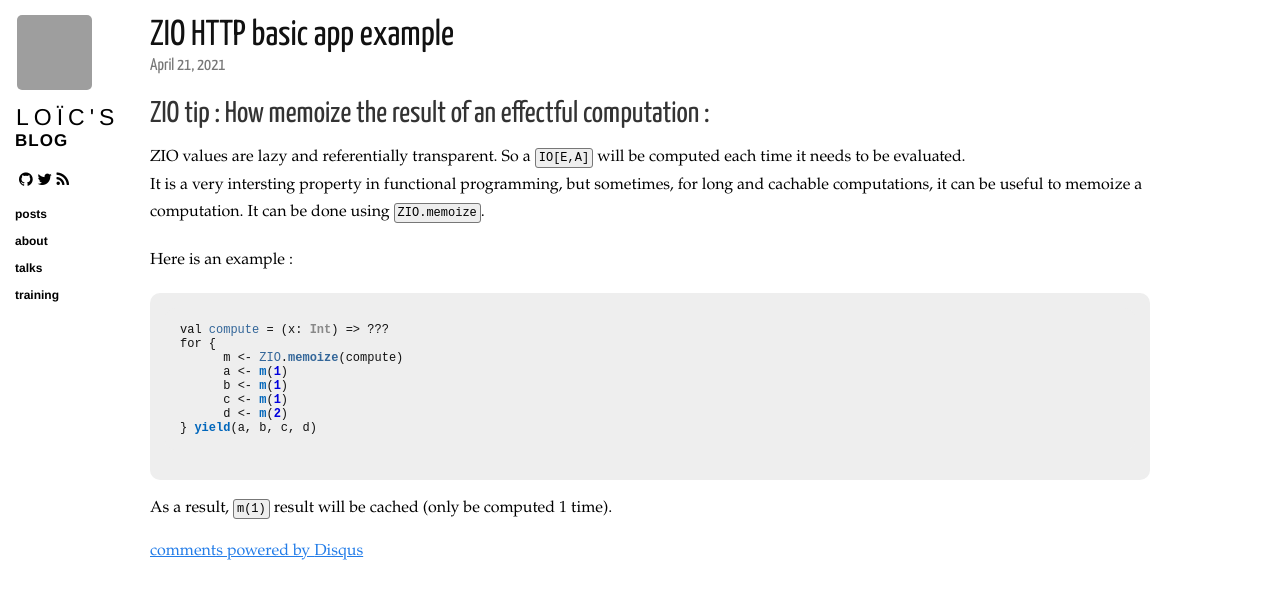
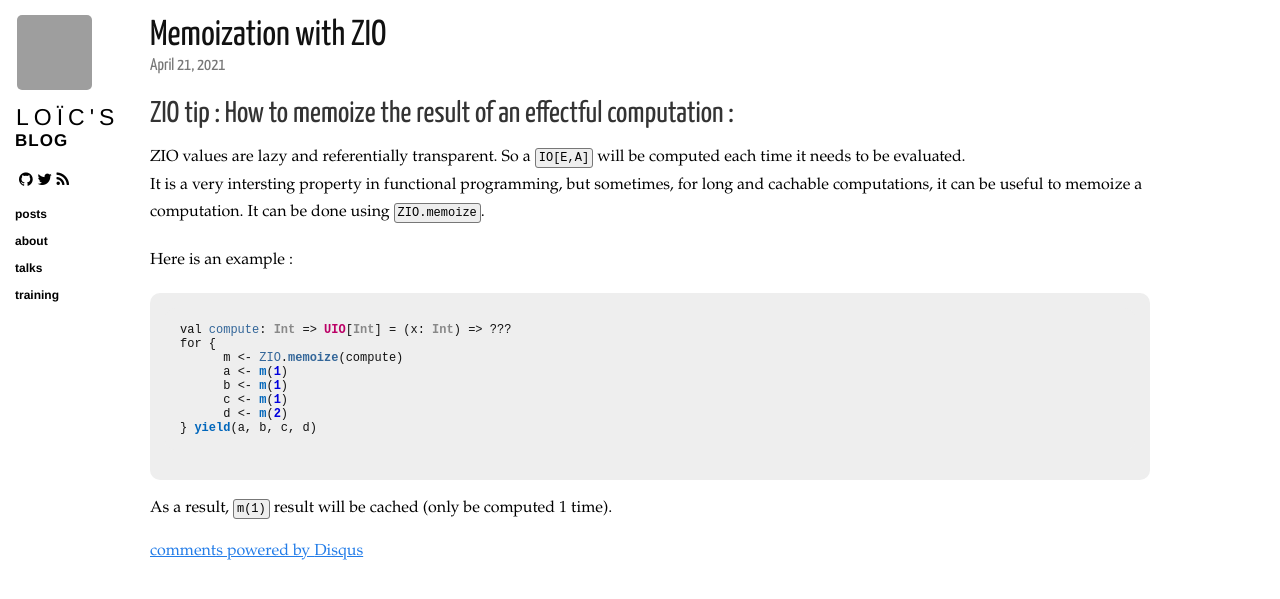
Before and after one commit to loicdescotte/loicdescotte.github.io, a Jekyll site: the page built from _posts/2021-04-21-zio-memoize.md, in a window 1280 px wide. Shown: the top 599 px of the page. Built offline with Jekyll 4.4.1, drawn with Linux system fonts in a browser that asks for light colours; nearby versions of some CDN libraries; comment, search, counter and statistics services are not loaded; grey boxes are pictures that could not be loaded.

Commit message:
Update 2021-04-21-zio-memoize.md

````diff
--- a/_posts/2021-04-21-zio-memoize.md
+++ b/_posts/2021-04-21-zio-memoize.md
@@ -1,12 +1,12 @@
 ---
 layout: post
-title: ZIO HTTP basic app example
+title: Memoization with ZIO
 tags:
  - Scala
  - ZIO
 ---
 
-## ZIO tip : How memoize the result of an effectful computation :
+## ZIO tip : How to memoize the result of an effectful computation :
 
 ZIO values are lazy and referentially transparent. So a `IO[E,A]` will be computed each time it needs to be evaluated.
 It is a very intersting property in functional programming, but sometimes, for long and cachable computations, it can be useful to memoize a computation. It can be done using `ZIO.memoize`.
@@ -14,7 +14,7 @@ It is a very intersting property in functional programming, but sometimes, for l
 Here is an example :
 
 ```scala
-val compute = (x: Int) => ???
+val compute: Int => UIO[Int] = (x: Int) => ???
 for {
       m <- ZIO.memoize(compute)
       a <- m(1)
````
